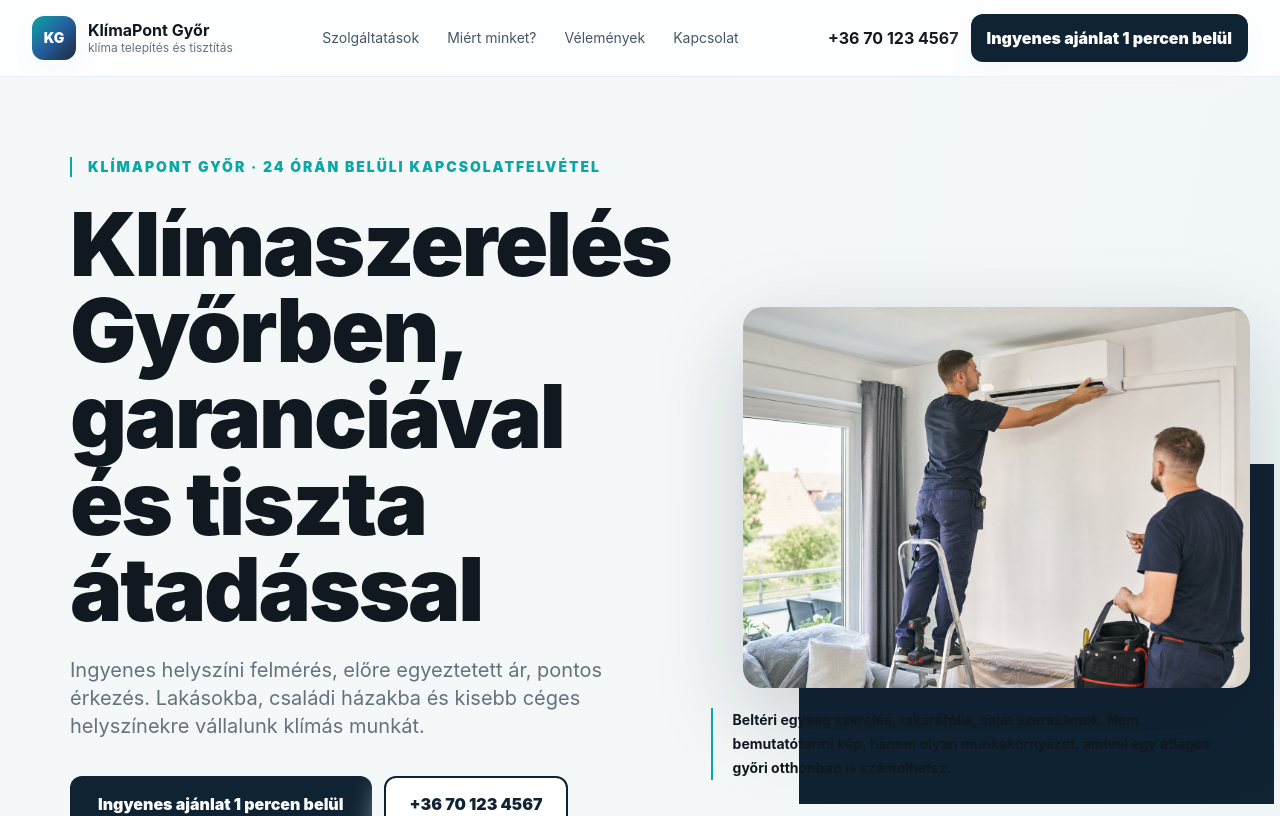
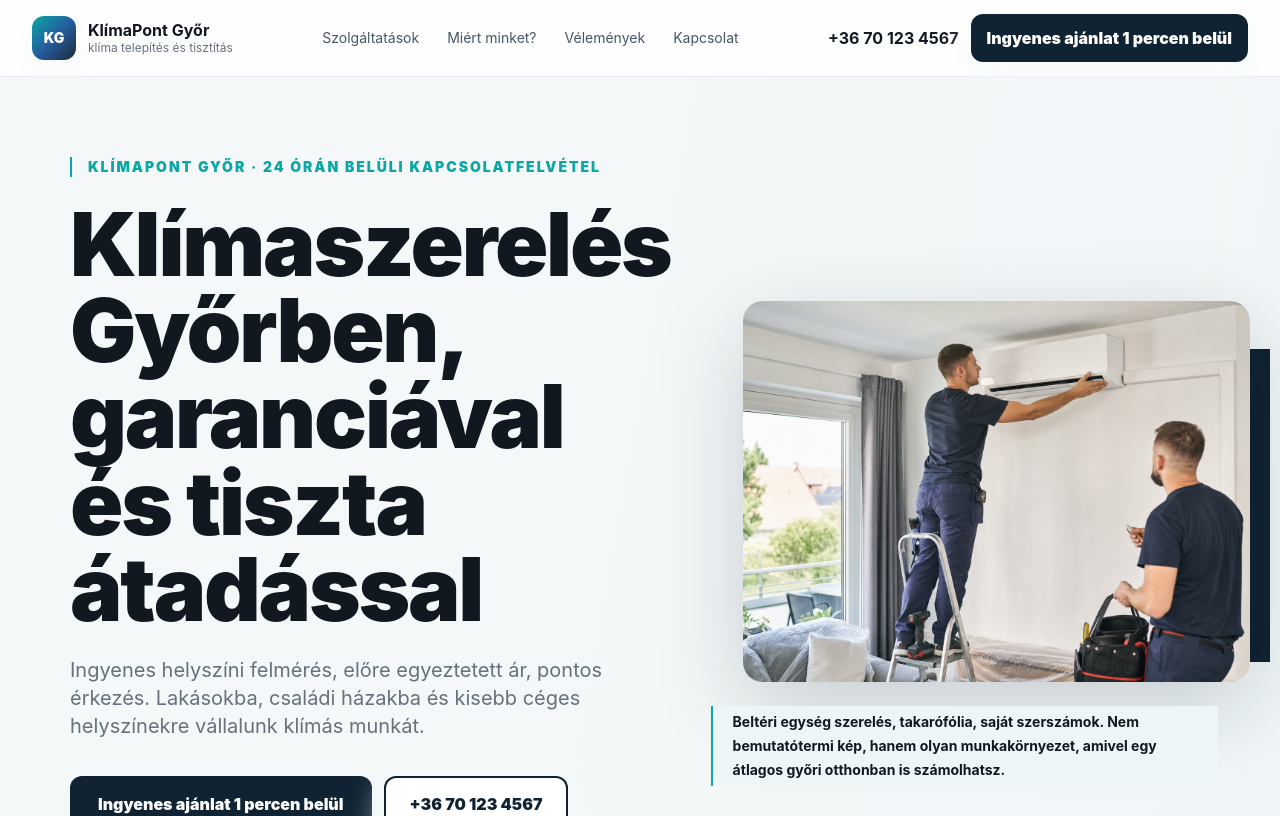
Before and after one commit to csakvarigergely-create/landing-demo, a Next.js app: page / in a window 1280 px wide. Shown: the top 816 px of the page. Built offline with nearby package versions, Linux system fonts and the light colour scheme.

Commit message:
hero polish

```diff
--- a/app/page.tsx
+++ b/app/page.tsx
@@ -45,16 +45,18 @@ export default function Home() {
             </div>
 
             <div className="relative mt-10 lg:-mr-10 lg:mt-0">
-              <div className="absolute -bottom-6 -right-6 hidden h-[72%] w-[88%] bg-navy lg:block" />
+              <div className="relative">
+                <div className="absolute -right-5 bottom-5 top-12 hidden w-[88%] bg-navy lg:block" />
                 <Image
                   src="/assets/klima-hero-real-hvac.png"
                   alt="Klímaszerelők beltéri egységet szerelnek egy győri otthonban"
                   width={1100}
                   height={760}
                   priority
-                className="relative ml-auto aspect-[4/3] w-full rounded-[1.25rem] object-cover shadow-lift lg:w-[94%]"
+                  className="relative z-10 ml-auto aspect-[4/3] w-full rounded-[1.25rem] object-cover shadow-lift lg:w-[94%]"
                 />
-              <div className="relative ml-auto mt-5 max-w-xl border-l-2 border-aqua pl-5 text-sm font-bold leading-6 text-ink lg:mr-8">
+              </div>
+              <div className="relative z-20 ml-auto mt-6 max-w-xl border-l-2 border-aqua bg-[#eef5f7] py-1 pl-5 pr-3 text-sm font-bold leading-6 text-ink lg:mr-8">
                 Beltéri egység szerelés, takarófólia, saját szerszámok. Nem bemutatótermi kép, hanem olyan munkakörnyezet,
                 amivel egy átlagos győri otthonban is számolhatsz.
               </div>
```
Lines whose indentation alone changed are shown as unchanged.
